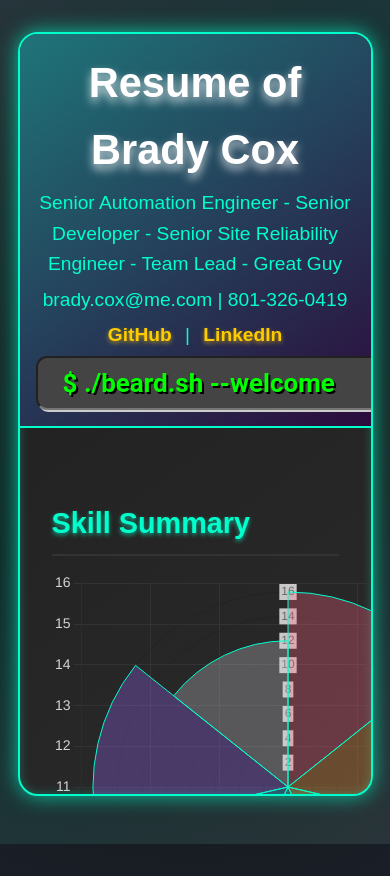
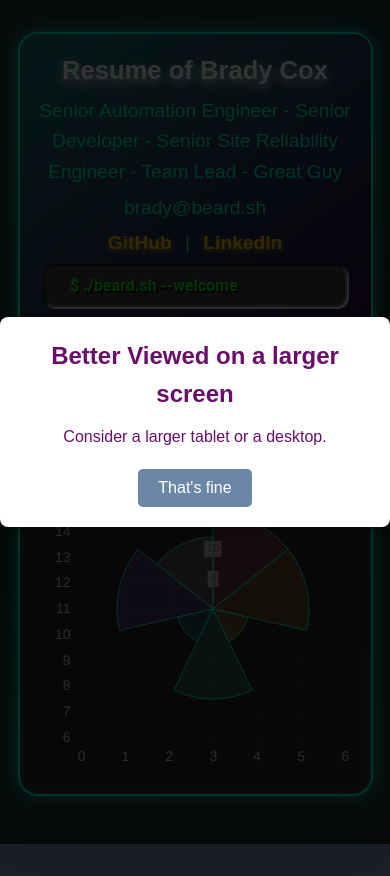
Before and after one commit to bradycox/bradycox, a plain HTML site: page docs/index.html in a window 390 px wide. Drawn offline with nearby package versions, Linux system fonts and the light colour scheme.

Commit message:
Fixed scrolling issue for small screens

```diff
--- a/docs/index.html
+++ b/docs/index.html
@@ -62,26 +62,14 @@
         }
         .screen {
             width: 90%;
-            max-width: 1200px;
+            max-width: 1000px;
             max-height: 90vh;
             background: linear-gradient(145deg, #1e1e1e, #2a2a2a);
             border: 2px solid #00ffcc;
             border-radius: 20px;
             box-shadow: 0 0 20px rgba(0, 255, 204, 0.7), inset 0 0 10px rgba(0, 255, 204, 0.3);
-            overflow: hidden;
+            overflow: scroll;
             margin: 2rem auto;
-        }
-        .freeze {
-            max-width: 1200px;
-            max-height: 90vh;
-            overflow: hidden;
-            margin: auto;
-        }
-        .scroll {
-            max-width: 1200px;
-            max-height: 60vh;
-            overflow: scroll;
-            margin: auto;
         }
         header {
             background: linear-gradient(145deg, #1e7579, #2c0b3c);
@@ -151,10 +139,11 @@
         }
         canvas {
             flex: 1;
-            min-width: 450px;
-            max-width: 470px;
+            max-height: 460px;
+            max-width: 460px;
             height: auto;
             width: auto;
+
         }
         .fakeshell {
             display: inline-block;
@@ -184,19 +173,99 @@
             width: 90%;
             height: 90%;
         }
+        /* Pop-up container */
+        #mobile-popup {
+            display: none; /* Hidden by default */
+            position: fixed;
+            top: 0;
+            left: 0;
+            width: 100%;
+            height: 100%;
+            background-color: rgba(0, 0, 0, 0.8); /* Semi-transparent background */
+            z-index: 1000;
+            justify-content: center;
+            align-items: center;
+        }
+        /* Pop-up content */
+        #mobile-popup .popup-content {
+            background: #fff;
+            padding: 20px;
+            border-radius: 8px;
+            text-align: center;
+            box-shadow: 0 4px 10px rgba(0, 0, 0, 0.3);
+            color: #6a0d6a;
+        }
+        #mobile-popup .popup-content h1 {
+            font-size: 1.5rem;
+            margin: 0 0 10px;
+        }
+        #mobile-popup .popup-content p {
+            font-size: 1rem;
+            margin: 0 0 20px;
+        }
+        #mobile-popup .popup-content button {
+            background-color: #6a87a6;
+            color: white;
+            border: none;
+            padding: 10px 20px;
+            border-radius: 5px;
+            font-size: 1rem;
+            cursor: pointer;
+        }
+        #mobile-popup .popup-content button:hover {
+            background-color: #0056b3;
+        }
+        /* Show pop-up on small screens */
+        @media (max-width: 750px) {
+            #mobile-popup {
+                display: flex;
+            }
+            header h1 {
+                font-size: 1.6rem;
+            }
+            .freeze {
+                max-width: 1200px;
+                max-height: 90vh;
+                overflow: auto;
+            }
+            .fakeshell {
+                font: normal bold 16px/1 "Roboto", sans-serif;
+                width: 50%;
+                min-width: 250px;
+                max-width: 500px;
+            }
+            .scroll {
+                overflow-x: hidden;
+                overflow-y: visible;
+            }
+            .screen {
+                overflow: scroll;
+            }
+        }
     </style>
     <script src="https://cdn.jsdelivr.net/npm/chart.js" defer></script>
 </head>
 <body>
+    <div id="mobile-popup">
+        <div class="popup-content">
+            <h1>Better Viewed on a larger screen</h1>
+            <p>Consider a larger tablet or a desktop.</p>
+            <button onclick="closePopup()">That's fine</button>
+        </div>
+    </div>
+    <script>
+        function closePopup() {
+            document.getElementById('mobile-popup').style.display = 'none';
+        }
+    </script>
     <div class="shimmer-wrapper">
         <div class="shimmer"></div>
     </div>
     <div class="screen">
-      <div class="freeze">
         <header>
             <h1>Resume of Brady Cox</h1>
             <p>Senior Automation Engineer - Senior Developer - Senior Site Reliability Engineer - Team Lead - Great Guy</p>
-            <p>brady.cox@me.com | 801-326-0419</p>
+            <p>brady@beard.sh</p>
             <p><a href="https://github.com/bradycox">GitHub</a> | <a href="https://www.linkedin.com/in/brady-cox-773b6b94/">LinkedIn</a></p>
             <center id="center">
                 <input id="fakeshell" class="fakeshell" value="$ "/>
@@ -271,8 +340,6 @@
                 }
                 </script>
         </header>
-      </div>
-      <div class="scroll">
         <section>
             <h2>Skill Summary</h2>
             <div class="skill-details">
@@ -382,12 +449,9 @@
                 </ul>
             </div>
         </section>
-     </div>
-     <div class="freeze">
         <footer>
             <p>&copy; 2025 Brady Cox. All rights reserved.</p>
         </footer>
-      </div>
     </div>
 
     <script>
```
Lines whose indentation alone changed are shown as unchanged.
